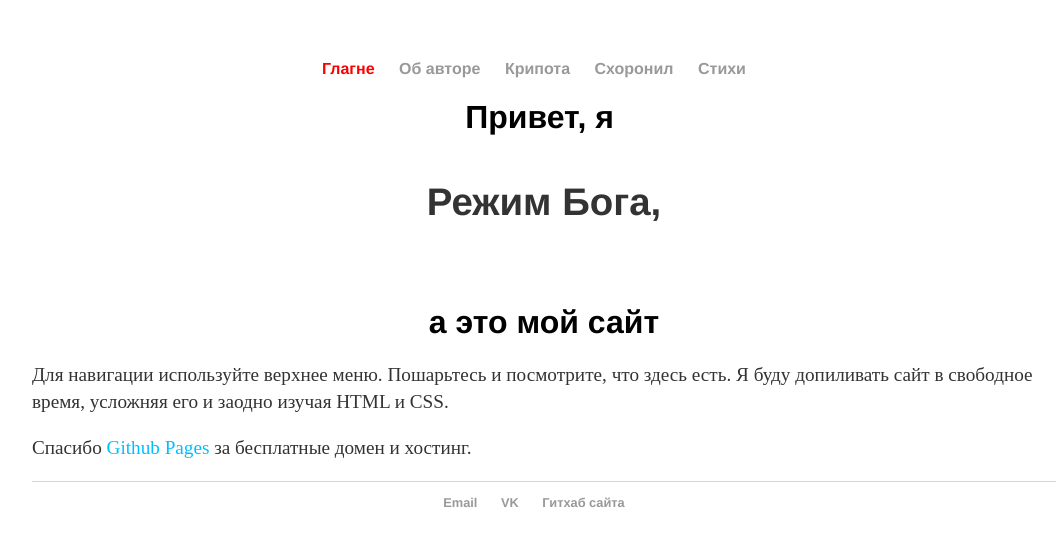
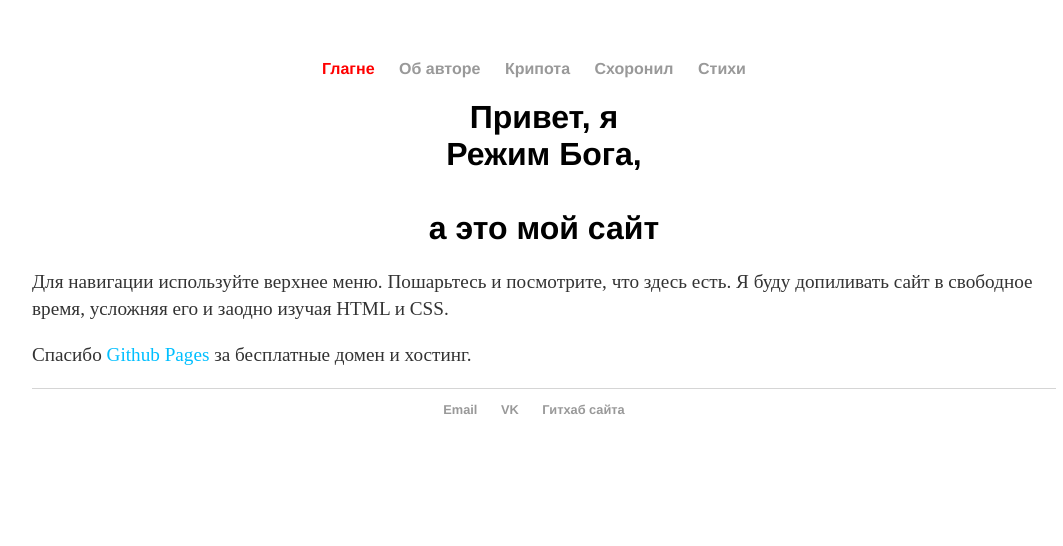
Before and after one commit to G0DMD/G0DMD.github.io, a Jekyll site: the page built from index.html, in a window 1280 px wide. Shown: the top 546 px of the page, without its empty margins (96-1159 px from the left). Built offline with Jekyll 4.4.1, drawn with Linux system fonts in a browser that asks for light colours.

```diff
--- a/index.html
+++ b/index.html
@@ -3,7 +3,7 @@ layout: default
 title: Сайт "Режима Боги"
 ---
 <div class="blurb">
-	<h1>Привет,&nbsp;я&nbsp;<p title="в миру Андрей Лео">&nbsp;Режим&nbsp;Бога,&nbsp;</p>&nbsp;<br>а это мой сайт</h1>
+	<h1>Привет, я <div title="в миру Андрей Лео">Режим Бога,</div><br>а это мой сайт</h1>
 <p>Для навигации используйте верхнее меню. Пошарьтесь и посмотрите, что здесь есть.
 	Я буду допиливать сайт в свободное время, усложняя его и заодно изучая HTML и CSS. </p>
 <p>Спасибо <a href="https://pages.github.com/" style="color: #00BFFF">Github Pages</a> за бесплатные домен и хостинг.</p>
```
